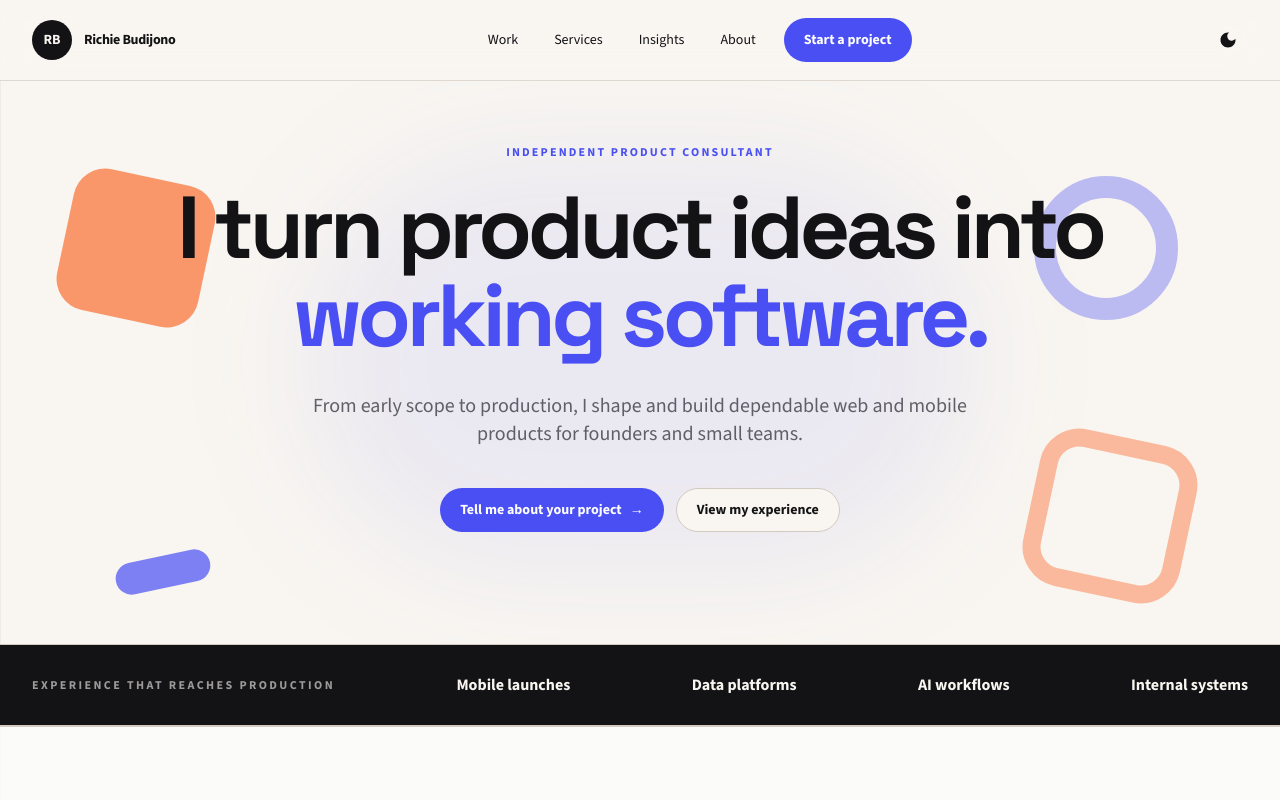
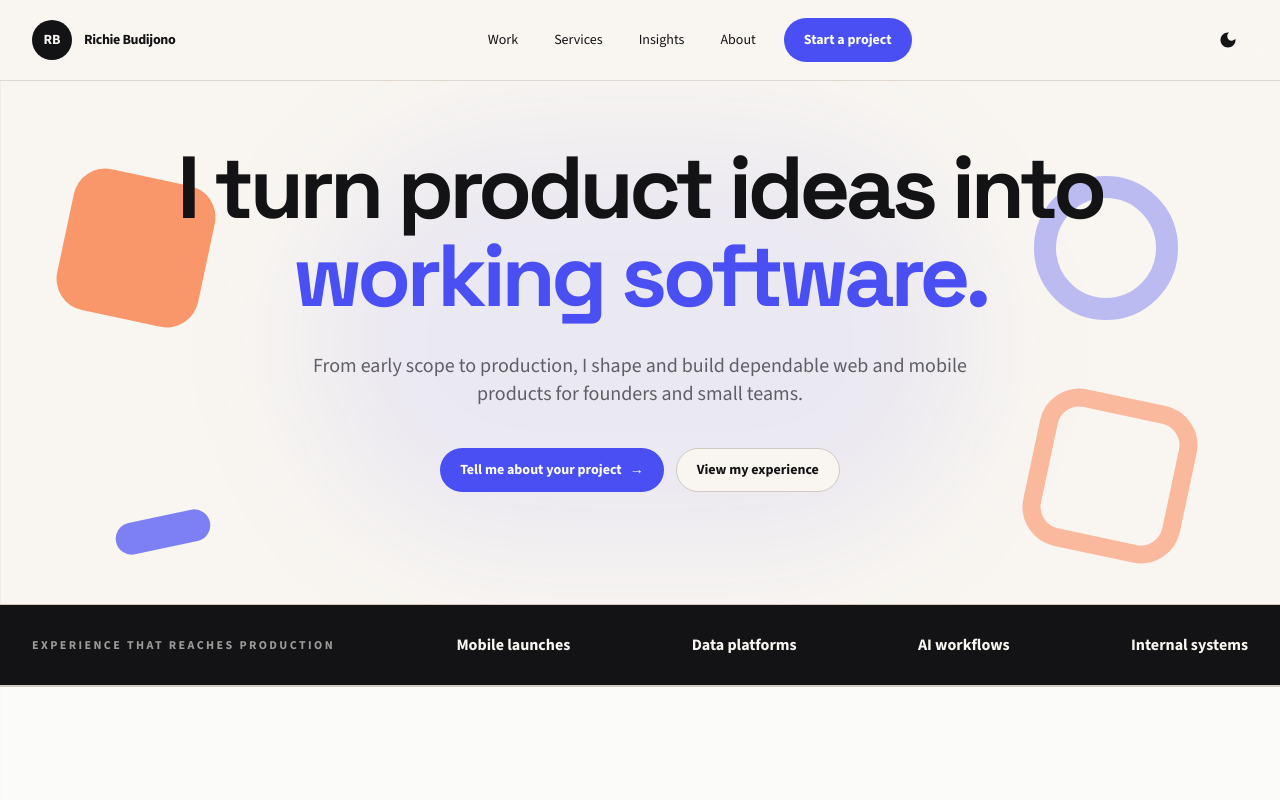
Before and after one commit to Salvist/richie-budijono-nextjs-portfolio, a Next.js app: page / in a window 1280 px wide. Shown: the top 800 px of the page. Built offline with nearby package versions, Linux system fonts and the light colour scheme.

Commit message:
Refactor homepage content by removing the eyebrow text and adjusting the display title for improved clarity and visual hierarchy.

```diff
--- a/src/app/page.tsx
+++ b/src/app/page.tsx
@@ -76,8 +76,7 @@ export default async function Home() {
 
         <div className="page-shell relative z-10 text-center">
           <div className="mx-auto max-w-5xl">
-            <p className="eyebrow">Independent product consultant</p>
-            <h1 className="display-title mt-6">
+            <h1 className="display-title">
               I turn product ideas into{" "}
               <span className="block text-primary">working software.</span>
             </h1>
```
